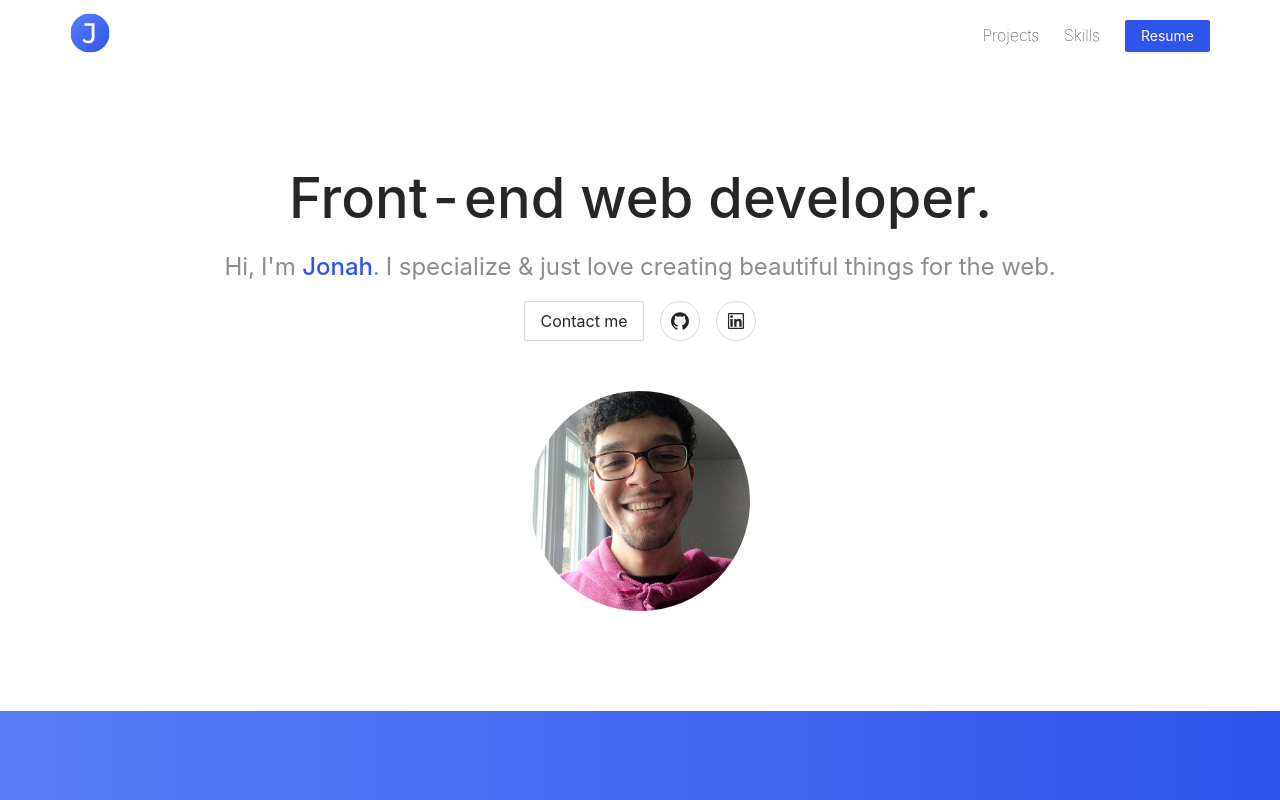
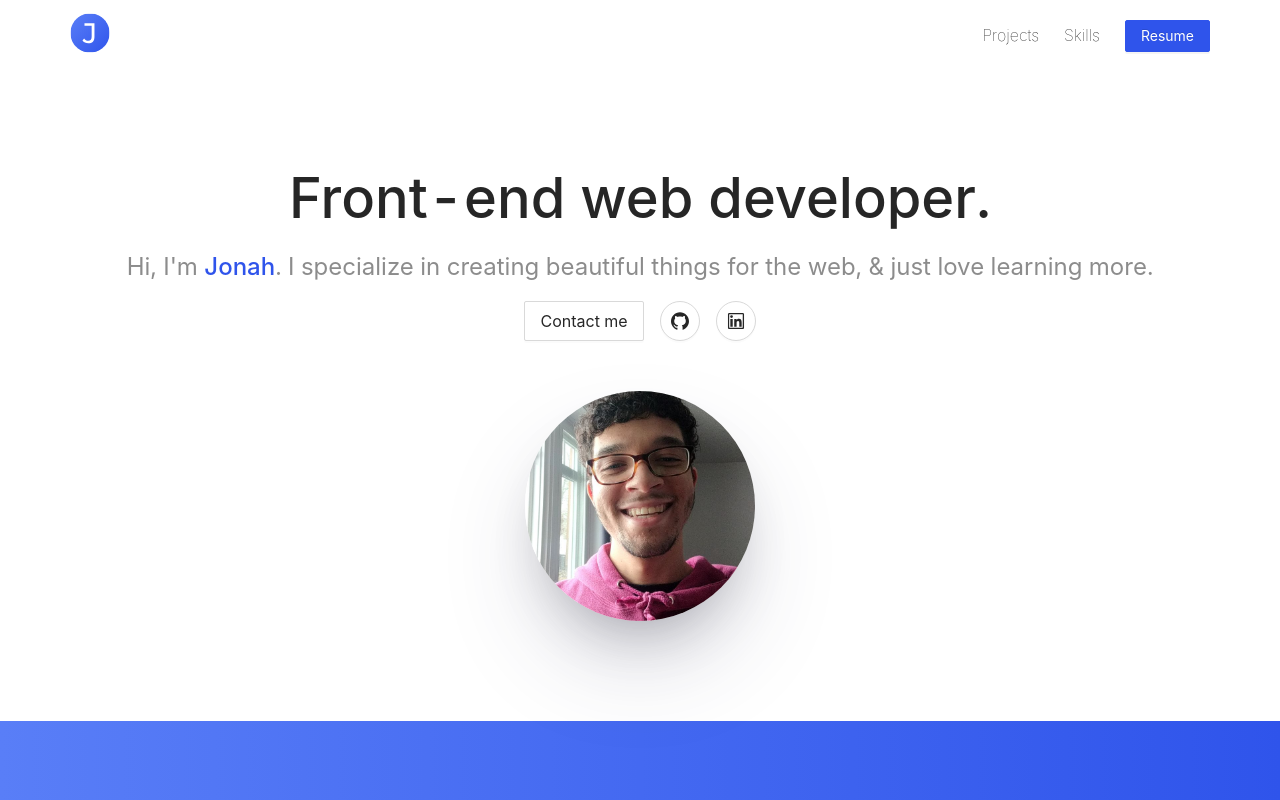
Before and after one commit to jonahlouis4/Portfolio-v3, a React (Create React App) app: page / in a window 1280 px wide. Shown: the top 800 px of the page. Built offline with nearby package versions, Linux system fonts and the light colour scheme.

Commit message:
Added a box shadow

```diff
--- a/src/App.less
+++ b/src/App.less
@@ -78,9 +78,12 @@ Note: All widths are with correspondance with AntDesign
     font-weight: 500 !important;
     margin-bottom: 18px !important;
 }
-.intro-avatar {
+.intro-avatar-container {
     margin-top: 50px;
 }
+    #intro-avatar {
+        box-shadow: rgba(50, 50, 93, 0.25) 0px 50px 100px -20px, rgba(0, 0, 0, 0.3) 0px 30px 60px -30px;
+    }
 
 /* xs */
 @media only screen and (max-width: 576px) {
--- a/src/components/Introduction.js
+++ b/src/components/Introduction.js
@@ -65,7 +65,7 @@ const Introduction = () => {
                 style={subHeaderTitle}
                 type="secondary"
                 >
-                    Hi, I'm <span style={colorFont}>Jonah</span>. I specialize & just love creating beautiful things for the web.
+                    Hi, I'm <span style={colorFont}>Jonah</span>. I specialize in creating beautiful things for the web, & just love learning more.
                 </Title>
             </motion.div>
             {/* Call to Action */}
@@ -98,11 +98,12 @@ const Introduction = () => {
             {/* Picture/Avatar */}
             <motion.div
             variants={elementVariant}
-            className="intro-avatar"
+            className="intro-avatar-container"
             >
                 <Avatar
-                    size={{ xs: 180, sm: 180, md: 180, lg: 180, xl: 220, xxl: 250 }}
+                    size={{ xs: 230, sm: 230, md: 230, lg: 230, xl: 230, xxl: 250 }}
                     src={user}
+                    id="intro-avatar"
                 />
             </motion.div>
         </motion.div>
```
Also changed, not shown: 1 other file (tests, documents, lock files or other folders).
